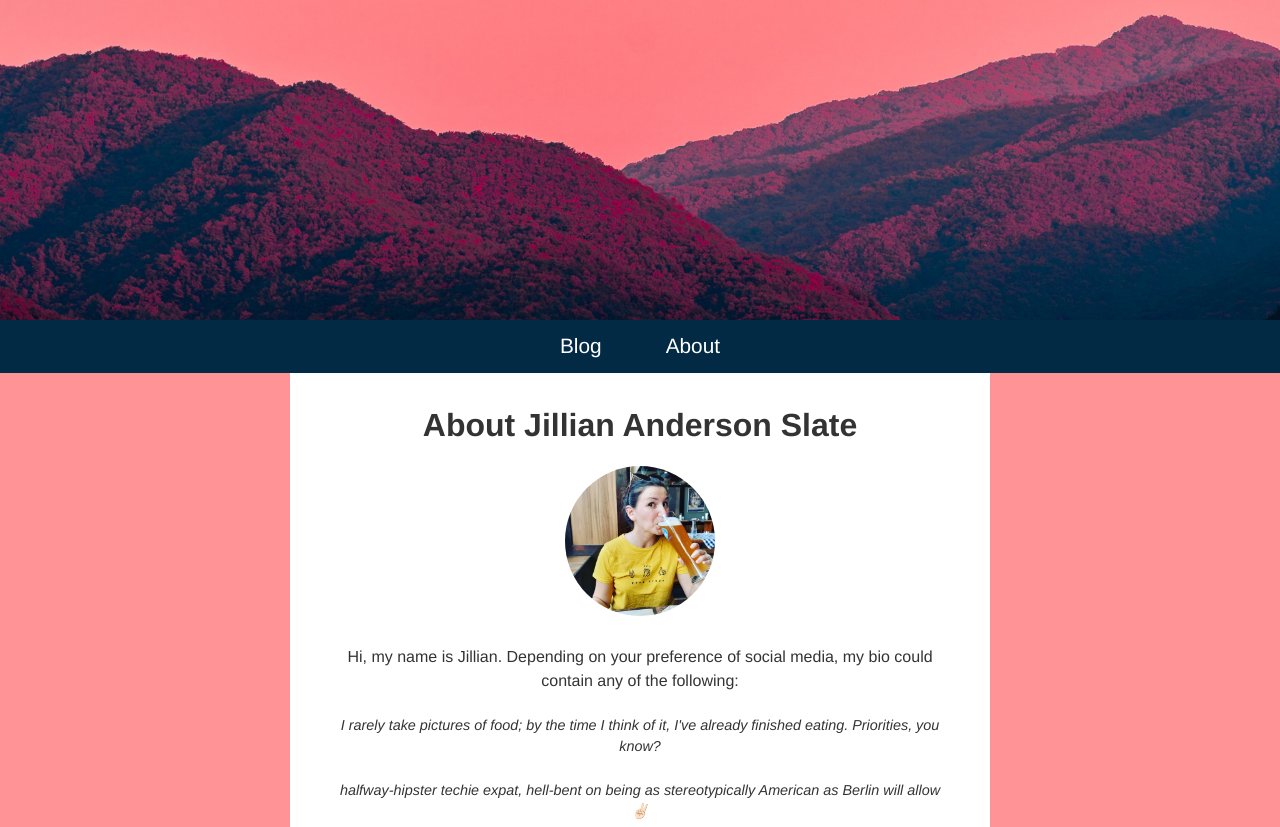
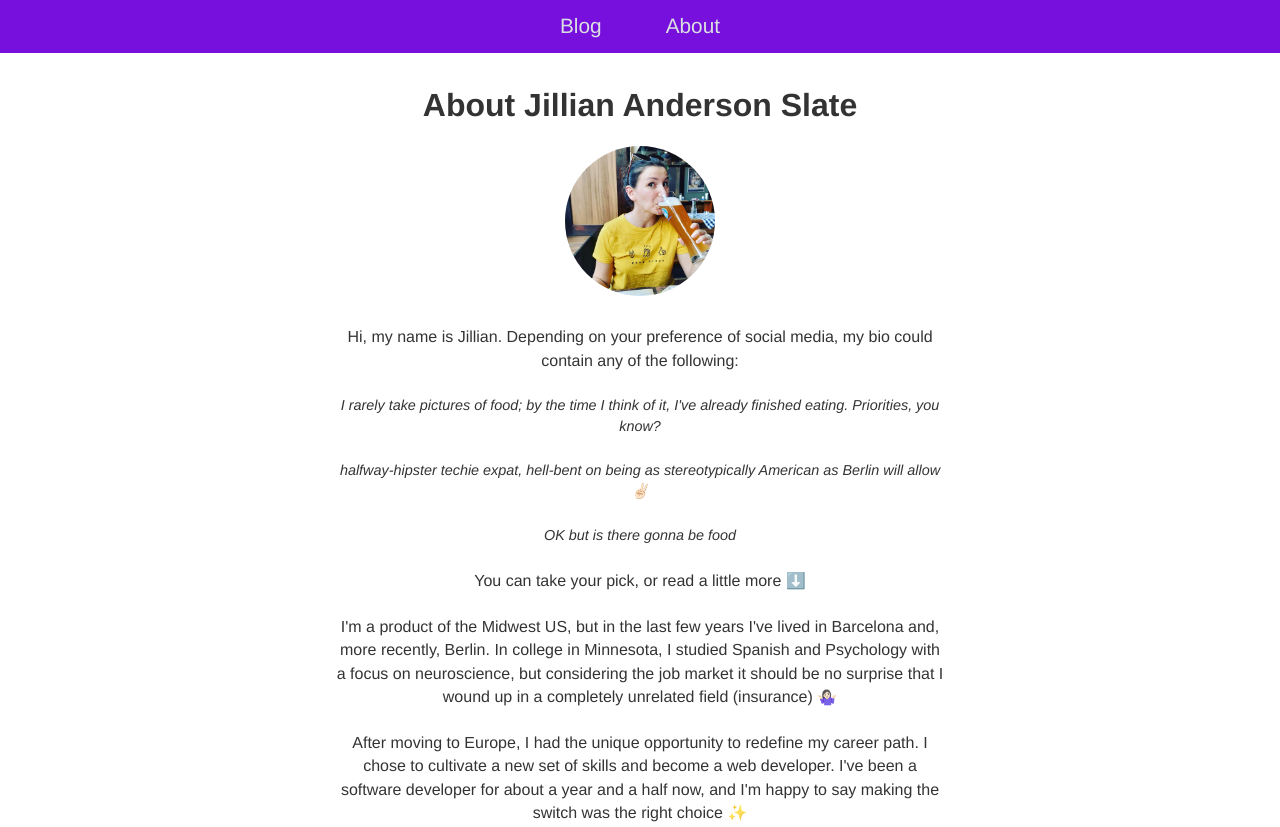
Before and after one commit to jilliananderson/gatsby-blog, a Gatsby site: page /about/ in a window 1280 px wide. Shown: the top 827 px of the page. Built offline with nearby package versions, Linux system fonts and the light colour scheme; Gatsby itself is replaced by a stand-in of ours; some packages are replaced by stand-ins of ours.

Commit message:
Simplify layout & design

```diff
--- a/src/components/layout.js
+++ b/src/components/layout.js
@@ -4,28 +4,13 @@ import { useStaticQuery, Link, graphql } from "gatsby";
 import { rhythm } from "../utils/typography";
 
 const OuterWrapper = styled.div`
-  background-color: rgb(255, 147, 150);
   width: 100%;
   height: 100%;
   font-family: Helvetica, sans-serif;
 `;
 
-const Hero = styled.div`
-  background-image: url(/mountainsky.jpg);
-  height: 40vh;
-  overflow: hidden;
-  background-position: center;
-  background-repeat: no-repeat;
-  background-size: cover;
-  position: relative;
-
-  @media screen and (max-width: 450px) {
-    display: none;
-  }
-`;
-
 const NavWrapper = styled.div`
-  background-color: rgb(3, 42, 68);
+  background-color: #7710dd;
   margin: 0;
   position: sticky;
   top: 0;
@@ -43,17 +28,16 @@ const StyledLink = styled.li`
   margin: 1rem 2rem;
 
   :hover {
-    text-shadow: 0 0 5px rgb(255, 147, 150);
+    text-shadow: 0 0 5px;
   }
 `;
 
 const InnerLink = styled(Link)`
   text-decoration: none;
-  color: white;
+  color: #dadfe1;
 `;
 
 const MainContentWrapper = styled.div`
-  background-color: white;
   margin: 0 auto;
   max-width: 700px;
   padding: ${rhythm(2)};
@@ -81,7 +65,6 @@ const Layout = ({ children }) => {
   );
   return (
     <OuterWrapper>
-      <Hero></Hero>
       <NavWrapper>
         <NavList>
           <NavListItem to="/">Blog</NavListItem>
```
Also changed, not shown: static/mountainsky.jpg (deleted).
